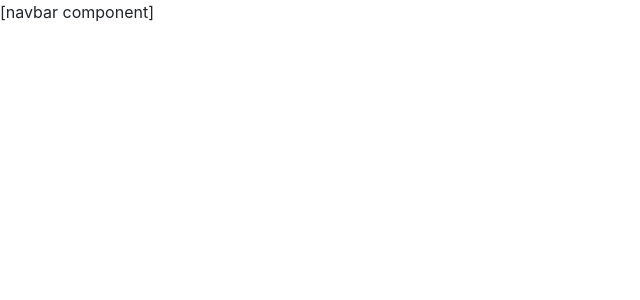
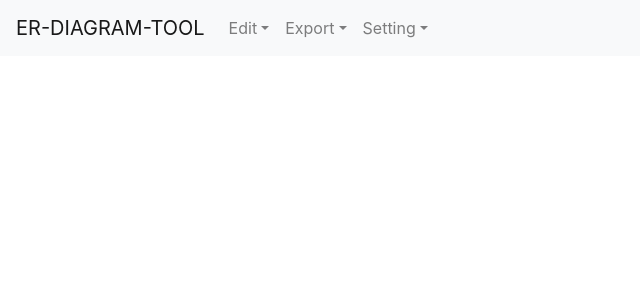
Before and after one commit to dog-ears/er-diagram-tool, an Angular app: page / in a window 1280 px wide. Shown: the top 300 px of the page, without its empty margins (0-640 px from the left). Built offline with nearby package versions, Linux system fonts and the light colour scheme.

Commit message:
modify navbar using bootstrap template

```diff
--- a/src/app/navbar/navbar.component.html
+++ b/src/app/navbar/navbar.component.html
@@ -1 +1,29 @@
-<p>[navbar component]</p>
+<nav class="navbar navbar-expand-lg navbar-light bg-light">
+  <a class="navbar-brand" href="#">ER-DIAGRAM-TOOL</a>
+  <button class="navbar-toggler" type="button" data-toggle="collapse" data-target="#navbarSupportedContent" aria-controls="navbarSupportedContent" aria-expanded="false" aria-label="Toggle navigation">
+    <span class="navbar-toggler-icon"></span>
+  </button>
+
+  <div class="collapse navbar-collapse" id="navbarSupportedContent">
+    <ul class="navbar-nav mr-auto">
+      <li class="nav-item dropdown">
+        <a class="nav-link dropdown-toggle" href="#" id="navbarDropdown" role="button" data-toggle="dropdown" aria-haspopup="true" aria-expanded="false">Edit</a>
+        <div class="dropdown-menu" aria-labelledby="navbarDropdown">
+          <a class="dropdown-item" href="#">Create Model</a>
+        </div>
+      </li>
+      <li class="nav-item dropdown">
+        <a class="nav-link dropdown-toggle" href="#" id="navbarDropdown" role="button" data-toggle="dropdown" aria-haspopup="true" aria-expanded="false">Export</a>
+        <div class="dropdown-menu" aria-labelledby="navbarDropdown">
+          <a class="dropdown-item" href="#">Export JSON</a>
+        </div>
+      </li>
+      <li class="nav-item dropdown">
+        <a class="nav-link dropdown-toggle" href="#" id="navbarDropdown" role="button" data-toggle="dropdown" aria-haspopup="true" aria-expanded="false">Setting</a>
+        <div class="dropdown-menu" aria-labelledby="navbarDropdown">
+          <a class="dropdown-item" href="#">Data Setting</a>
+        </div>
+      </li>
+    </ul>
+  </div>
+</nav>
```
